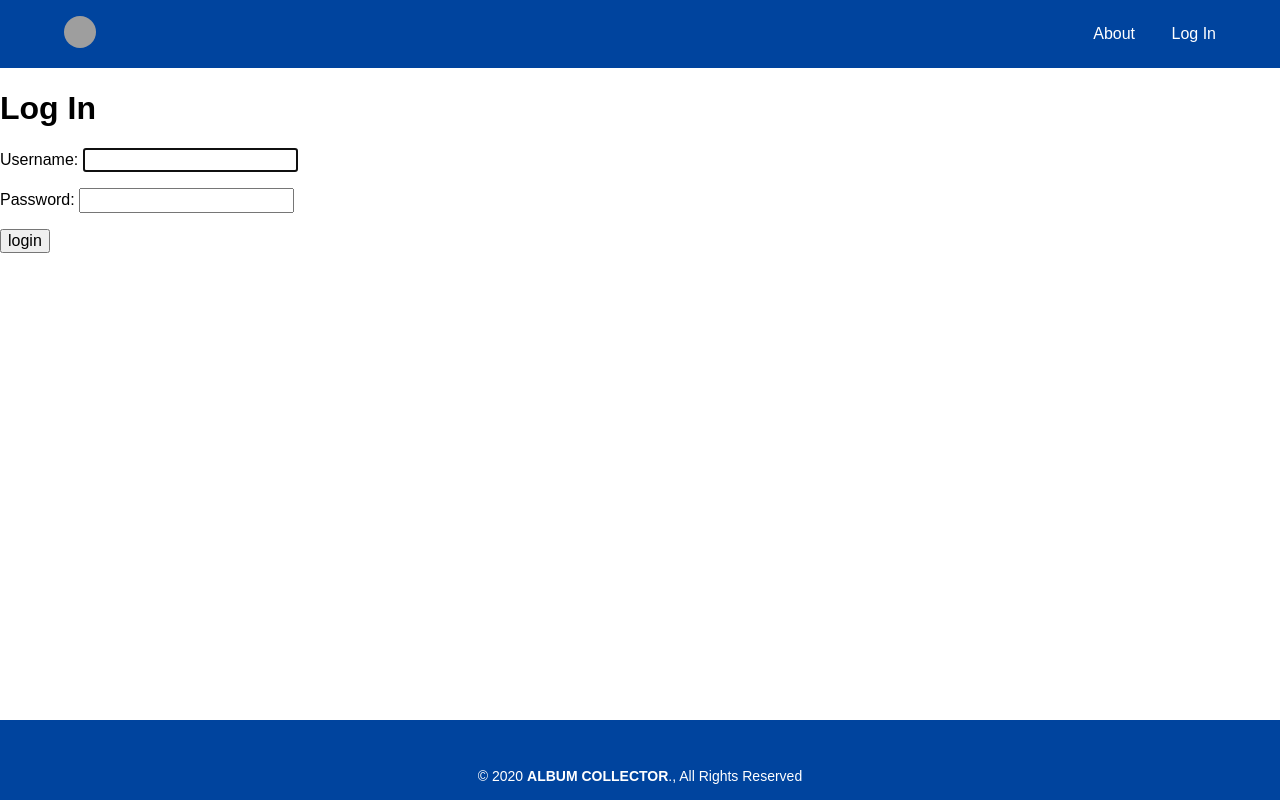
After one commit to jacklmbrt07/albumcollector-120792, a Django app: page /accounts/login/ in a window 1280 px wide. The commit adds this page. Run offline with Django 3.2, Linux system fonts and the light colour scheme; grey boxes are pictures that could not be loaded.

```diff
--- a/albumcollector/settings.py
+++ b/albumcollector/settings.py
@@ -127,6 +127,8 @@ STATICFILES_DIRS = [
     '/var/www/static/',
 ]
 
+LOGIN_REDIRECT_URL = '/albums/'
+LOGOUT_REDIRECT_URL = '/'
 
 # Settings for production only -- uncomment before deploying to heroku
 django_heroku.settings(locals())
--- a/main_app/templates/base.html
+++ b/main_app/templates/base.html
@@ -18,10 +18,15 @@
             </a>
             <div class="dtc v-mid w-75 tr">
               <a class="link dim white f6 f5-ns dib mr3 mr4-ns" href="{% url 'about' %}" title="About">About</a>
+              {% if user.is_authenticated %}
               <a class="link dim white f6 f5-ns dib mr3 mr4-ns" href="{% url 'albums_create' %}" title="Create">Add an Album</a>
               <a class="link dim white f6 f5-ns dib" href="{% url 'index' %}" title="Albums">View All Albums</a>
               <a class="link dim white f6 f5-ns dib mr3 mr4-ns" href="{% url 'instruments_create' %}" title="InstrumentCreate">Add an Instrument</a>
               <a class="link dim white f6 f5-ns dib" href="{% url 'instruments_index' %}" title="Instruments">View All Instruments</a>
+              <a class="link dim white f6 f5-ns dib" href="{% url 'logout' %}" title="logout">Log Out</a>
+              {% else %}
+              <a class="link dim white f6 f5-ns dib" href="{% url 'login' %}" title="login">Log In</a>
+              {% endif %}
             </div>
           </nav>
     </header>
--- /dev/null
+++ b/main_app/templates/registration/login.html
@@ -0,0 +1,13 @@
+{% extends 'base.html' %}
+{% block content %}
+
+<h1>Log In</h1>
+
+<form action="{% url 'login' %}" method="POST">
+    {% csrf_token %}
+    {{ form.as_p }}
+    <input type="submit" value="login">
+    <input type="hidden" name="next" value="{{ next }}">
+</form>
+
+{% endblock %}
--- a/main_app/urls.py
+++ b/main_app/urls.py
@@ -1,8 +1,9 @@
-from django.urls import path
+from django.urls import path, include
 from . import views
 
 urlpatterns = [
     path('', views.home, name='home'),
+    path('accounts/', include('django.contrib.auth.urls')),
     path('about/', views.about, name='about'),
     path('albums/', views.albums_index, name='index'),
     path('albums/<int:album_id>/', views.albums_detail, name='detail'),
--- a/main_app/views.py
+++ b/main_app/views.py
@@ -16,7 +16,10 @@ BUCKET = 'albumcollector-120792'
 class AlbumCreate(CreateView):
     model = Album
     fields = '__all__'
-    success_url = '/albums/'
+
+    def form_valid(self, form):
+        form.instance.user = self.request.user
+        return super().form_valid(form)
 
 
 class AlbumUpdate(UpdateView):
```
Also changed, not shown: main_app/models.py (+4 -3 lines), main_app/migrations/0008_album_user.py (added).
